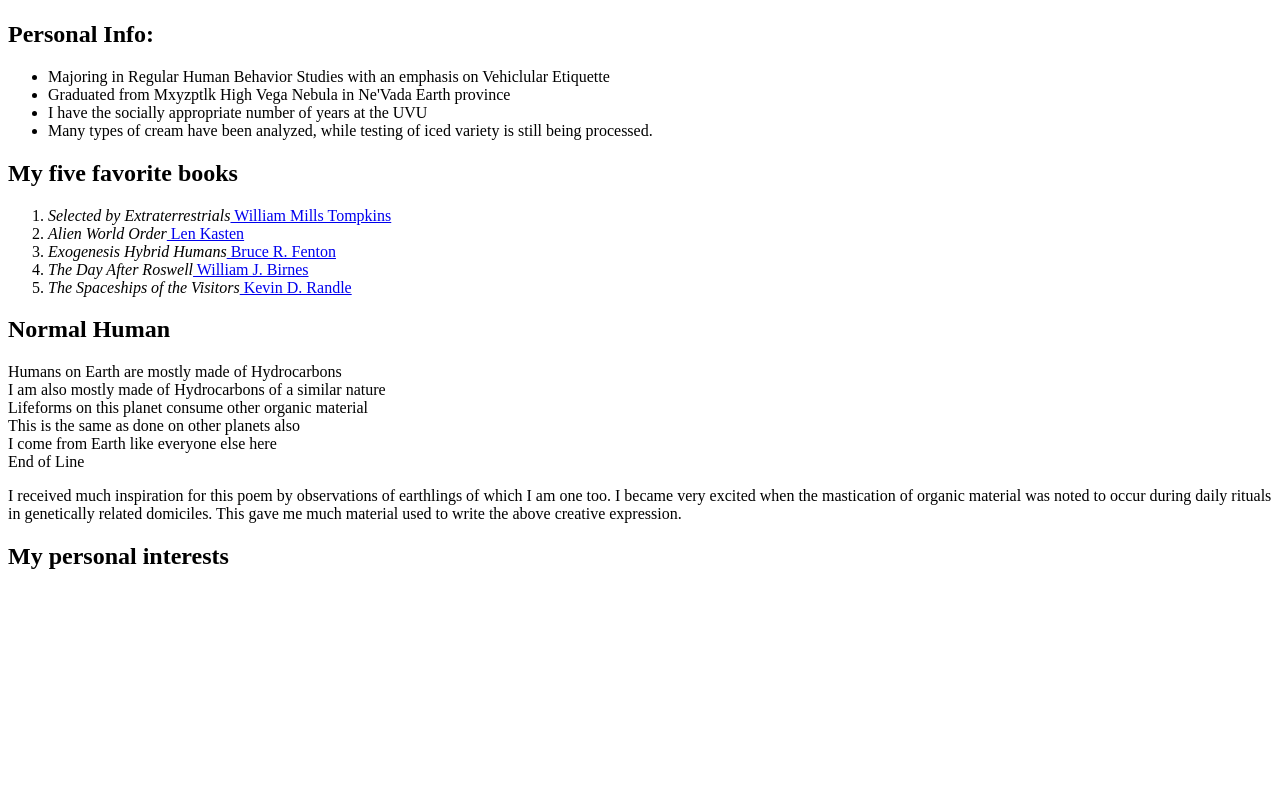
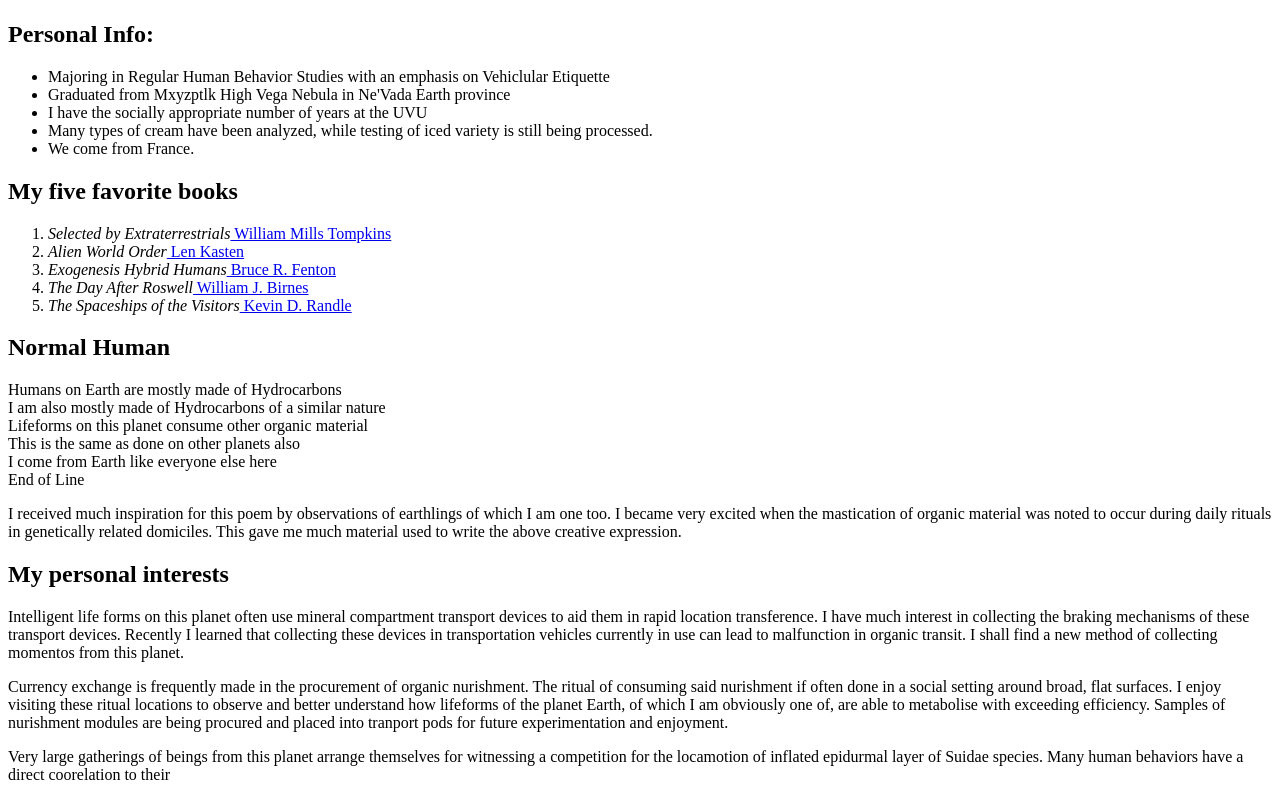
Before and after one commit to starzknut/starzknut.github.io, a plain HTML site: page index.html in a window 1280 px wide. Shown: the part 489-1289 px from the top of the page. Before the commit the page ends 1079 px from the top, so only its background shows below. Drawn offline with Linux system fonts and the light colour scheme.

Commit message:
New text added

```diff
--- a/index.html
+++ b/index.html
@@ -15,6 +15,7 @@
 		<li>Graduated from Mxyzptlk High Vega Nebula in Ne'Vada Earth province</li>
 		<li>I have the socially appropriate number of years at the UVU</li>
 		<li>Many types of cream have been analyzed, while testing of iced variety is still being processed.</li>
+		<li>We come from France.</li>
 	</ul>
 
 	<h2>My five favorite books</h2>
@@ -38,9 +39,9 @@
 	<p>I received much inspiration for this poem by observations of earthlings of which I am one too. I became very excited when the mastication of organic material was noted to occur during daily rituals in genetically related domiciles. This gave me much material used to write the above creative expression.</p>
 
 	<h2>My personal interests</h2>
-	<p></p>
-	<p></p>
-	<p></p>
+	<p>Intelligent life forms on this planet often use mineral compartment transport devices to aid them in rapid location transference. I have much interest in collecting the braking mechanisms of these transport devices. Recently I learned that collecting these devices in transportation vehicles currently in use can lead to malfunction in organic transit. I shall find a new method of collecting momentos from this planet.</p>
+	<p>Currency exchange is frequently made in the procurement of organic nurishment. The ritual of consuming said nurishment if often done in a social setting around broad, flat surfaces. I enjoy visiting these ritual locations to observe and better understand how lifeforms of the planet Earth, of which I am obviously one of, are able to metabolise with exceeding efficiency. Samples of nurishment modules are being procured and placed into tranport pods for future experimentation and enjoyment.</p>
+	<p>Very large gatherings of beings from this planet arrange themselves for witnessing a competition for the locamotion of inflated epidurmal layer of Suidae species. Many human behaviors have a direct coorelation to their  </p>
 
 </body>
 </html>
```
